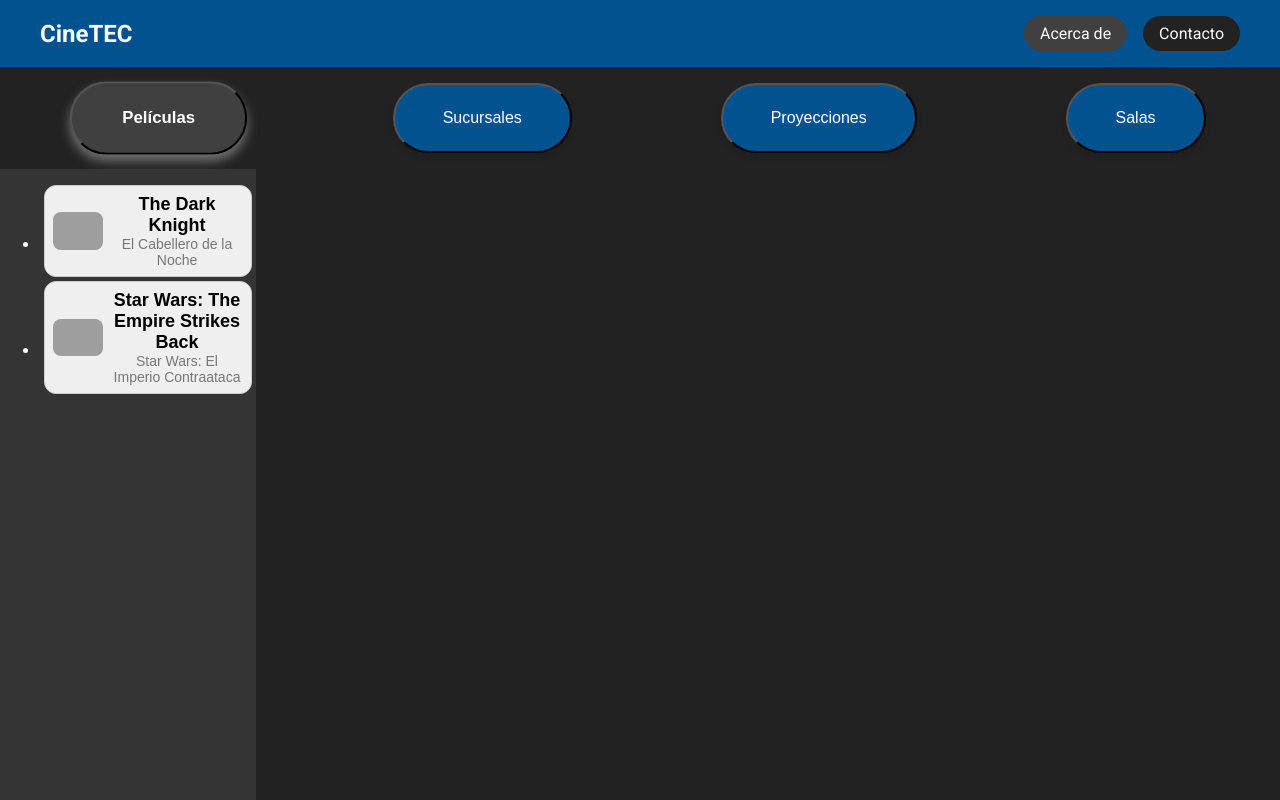
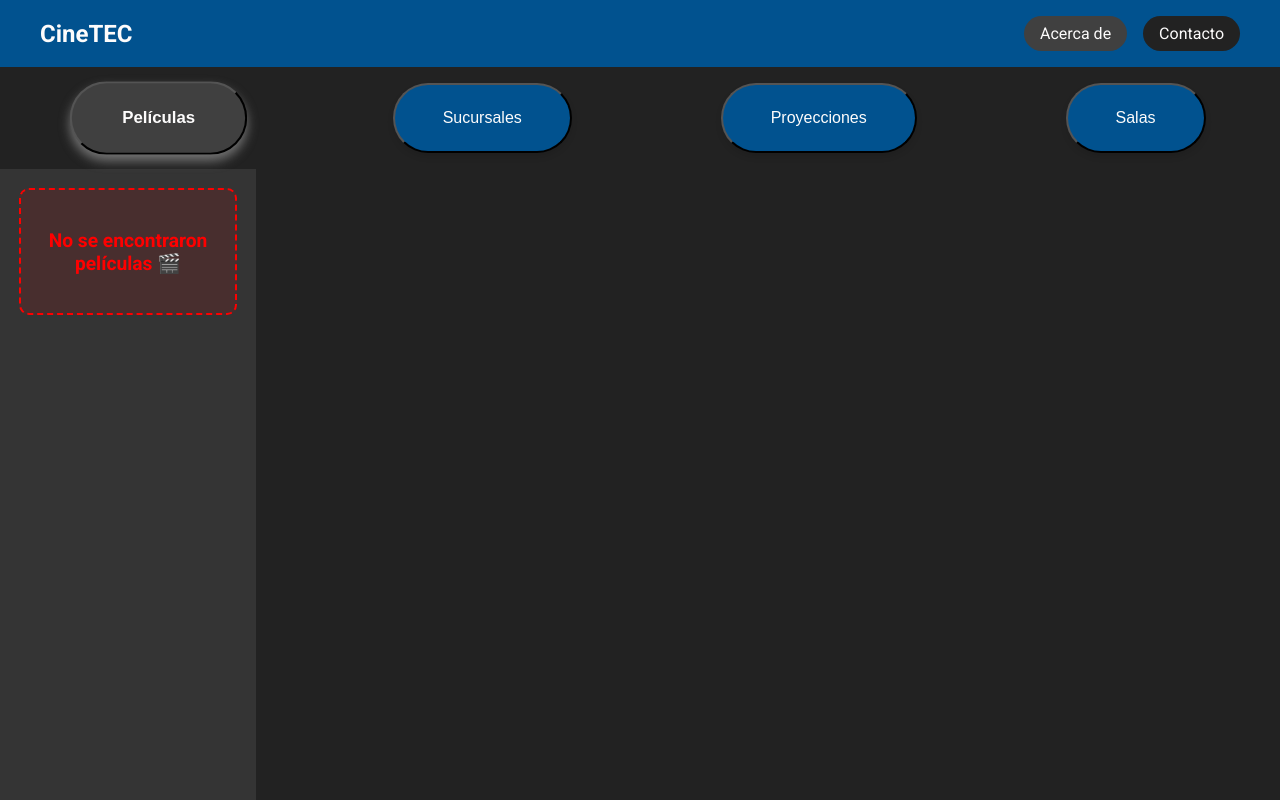
Before and after one commit to Carlos12001/CineTEC, an Angular app in the folder web/CineTEC/: page /admin/editor in a window 1280 px wide. Both pictures are taken after a click on the button "Películas". Shown: the top 800 px of the page. Built offline with nearby package versions, Linux system fonts and the light colour scheme; grey boxes are pictures that could not be loaded.

Commit message:
feat: no entity

```diff
--- a/web/CineTEC/src/app/admin-editor/admin-editor.component.css
+++ b/web/CineTEC/src/app/admin-editor/admin-editor.component.css
@@ -83,3 +83,14 @@
   background-color: #f0f0f0;
   transform: scale(1.05);
 }
+.no-entity-message {
+  color: red;
+  font-size: 1.2em;
+  font-weight: bold;
+  text-align: center;
+  border: 2px dashed red;
+  padding: 1em;
+  margin: 1em;
+  border-radius: 10px;
+  background-color: rgba(255, 0, 0, 0.1);
+}
--- a/web/CineTEC/src/app/admin-editor/admin-editor.component.html
+++ b/web/CineTEC/src/app/admin-editor/admin-editor.component.html
@@ -15,7 +15,9 @@
   <div class="content-area">
     <!-- Sidebar -->
     <div class="sidebar">
-      <ul *ngIf="selectedEntity === 'movies'">
+      <div *ngIf="selectedEntity === 'movies'">
+        <ng-container *ngIf="movies && movies.length > 0; else noEntity">
+          <ul>
             <li *ngFor="let movie of movies">
               <button class="movie-btn" (click)="selectMovie(movie)">
                 <img [src]="movie.image" alt="{{ movie.oname }}" />
@@ -26,6 +28,13 @@
               </button>
             </li>
           </ul>
+        </ng-container>
+        <ng-template #noEntity>
+          <div class="no-entity-message">
+            <p>No se encontraron películas 🎬</p>
+          </div>
+        </ng-template>
+      </div>
     </div>
 
     <!-- Editor -->
--- a/web/CineTEC/src/app/admin-editor/admin-editor.component.ts
+++ b/web/CineTEC/src/app/admin-editor/admin-editor.component.ts
@@ -23,7 +23,7 @@ export class AdminEditorComponent implements OnInit {
     { label: 'Salas', value: 'room' },
   ];
 
-  movies: Movie[] = moviesExample;
+  movies: Movie[] = [];
 
   ngOnInit(): void {
     this.dataAdmin = admin;
```
Lines whose indentation alone changed are shown as unchanged.
